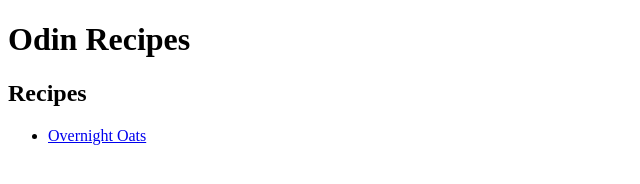
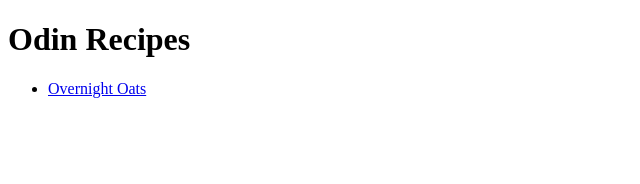
Before and after one commit to carlos-garcia98/odin-recipes, a plain HTML site: page index.html in a window 1280 px wide. Shown: the whole page, without its empty margins (0-640 px from the left). Drawn offline with Linux system fonts and the light colour scheme.

Commit message:
Forget to save a change

```diff
--- a/index.html
+++ b/index.html
@@ -6,7 +6,6 @@
     </head>
     <body>
         <h1>Odin Recipes</h1>
-        <h2>Recipes</h2>
         <ul>
             <li><a href="/recipes/overnight-oats.html">Overnight Oats</a></li>
         </ul>
```
